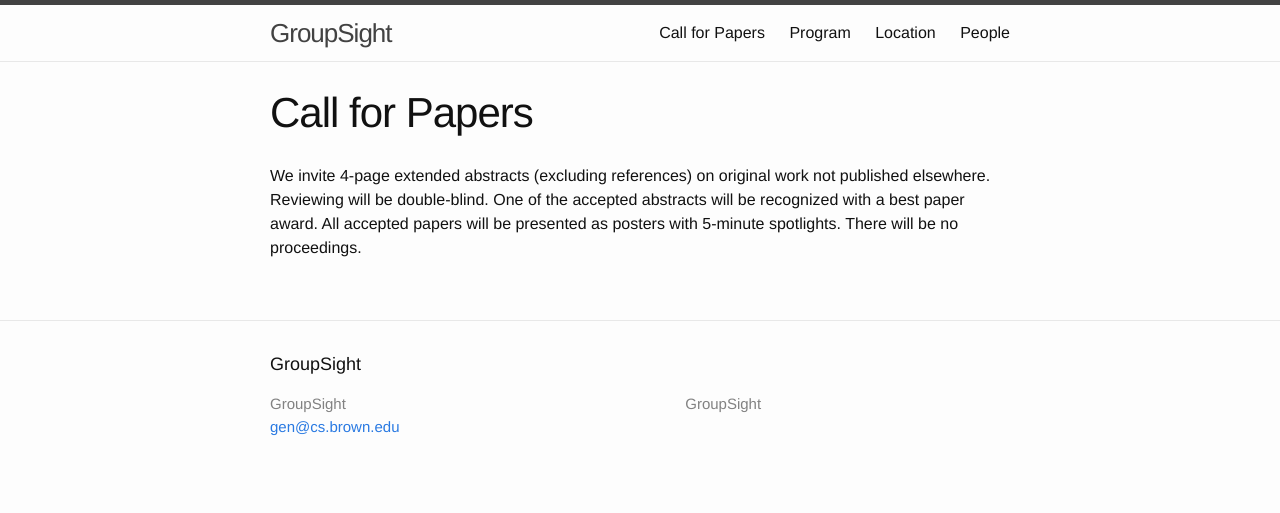
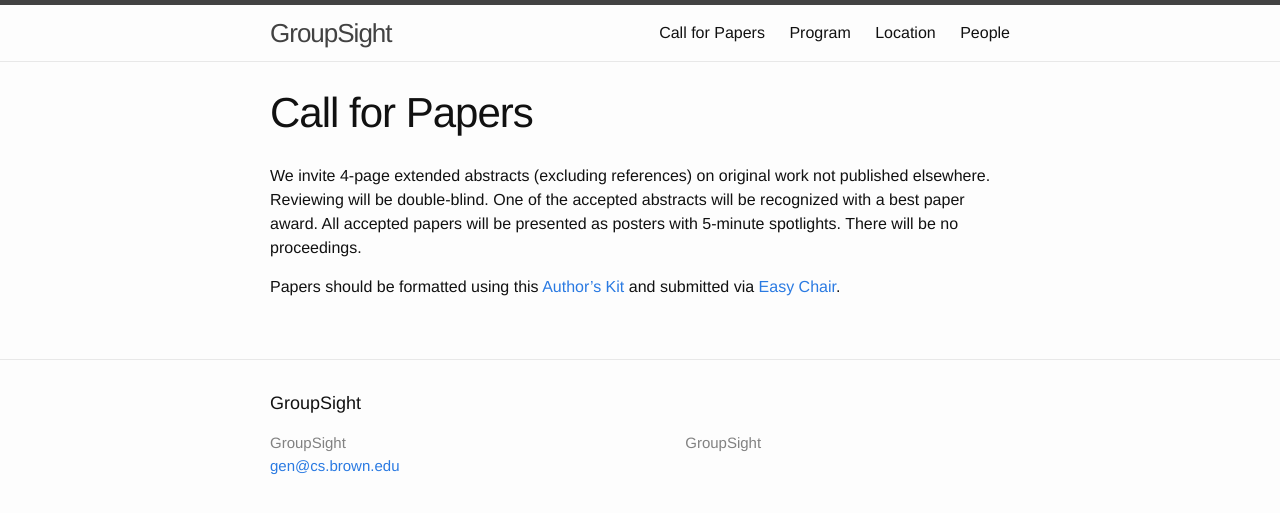
Before and after one commit to genp/groupsight-workshop, a Jekyll site: the page built from _pages/01_call.md, in a window 1280 px wide. Shown: the top 513 px of the page. Built offline with Jekyll 4.4.1, drawn with Linux system fonts in a browser that asks for light colours.

Commit message:
Add link to easychair and author kit

```diff
--- a/_pages/01_call.md
+++ b/_pages/01_call.md
@@ -5,3 +5,5 @@
 ---
 
 We invite 4-page extended abstracts (excluding references) on original work not published elsewhere.  Reviewing will be double-blind.  One of the accepted abstracts will be recognized with a best paper award.  All accepted papers will be presented as posters with 5-minute spotlights. There will be no proceedings.
+
+Papers should be formatted using this [Author's Kit](GroupSightAuthorKit16.tar.gz) and submitted via [Easy Chair](https://easychair.org/conferences/?conf=groupsight2016).
```
Also changed, not shown: 1 other file.
